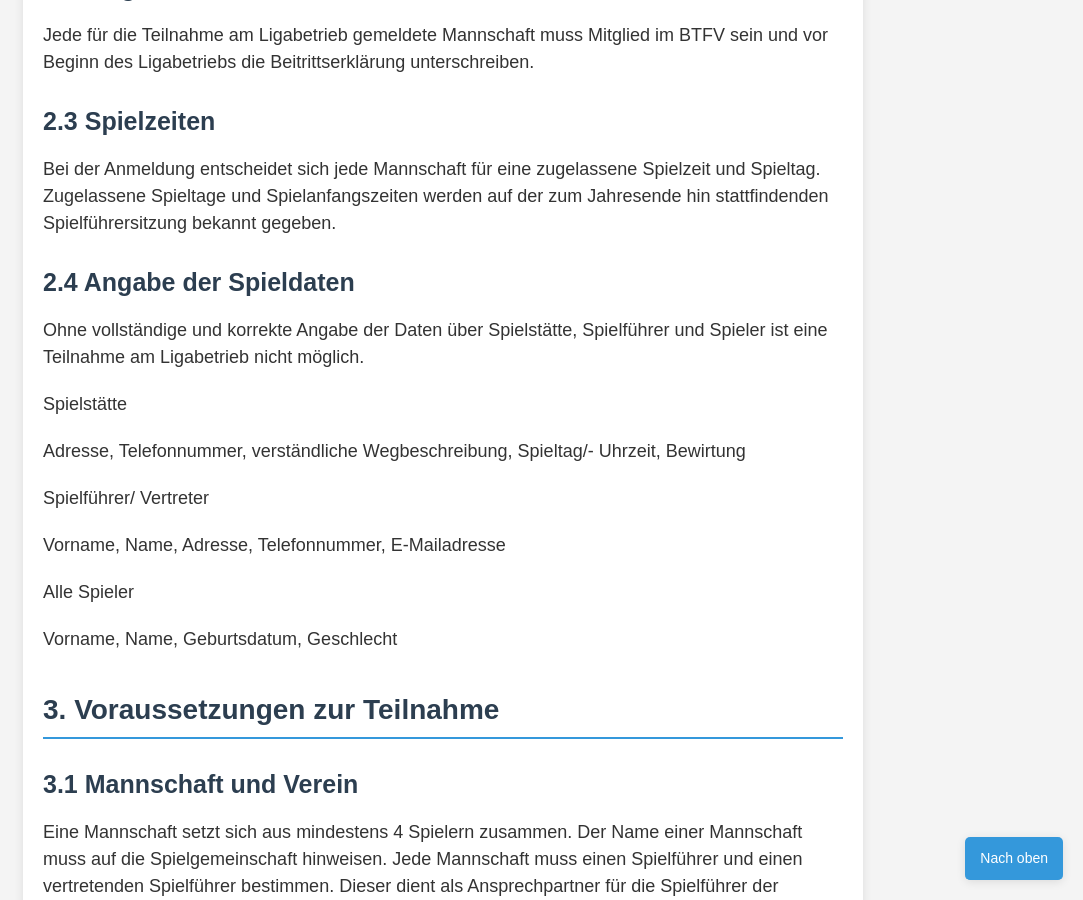
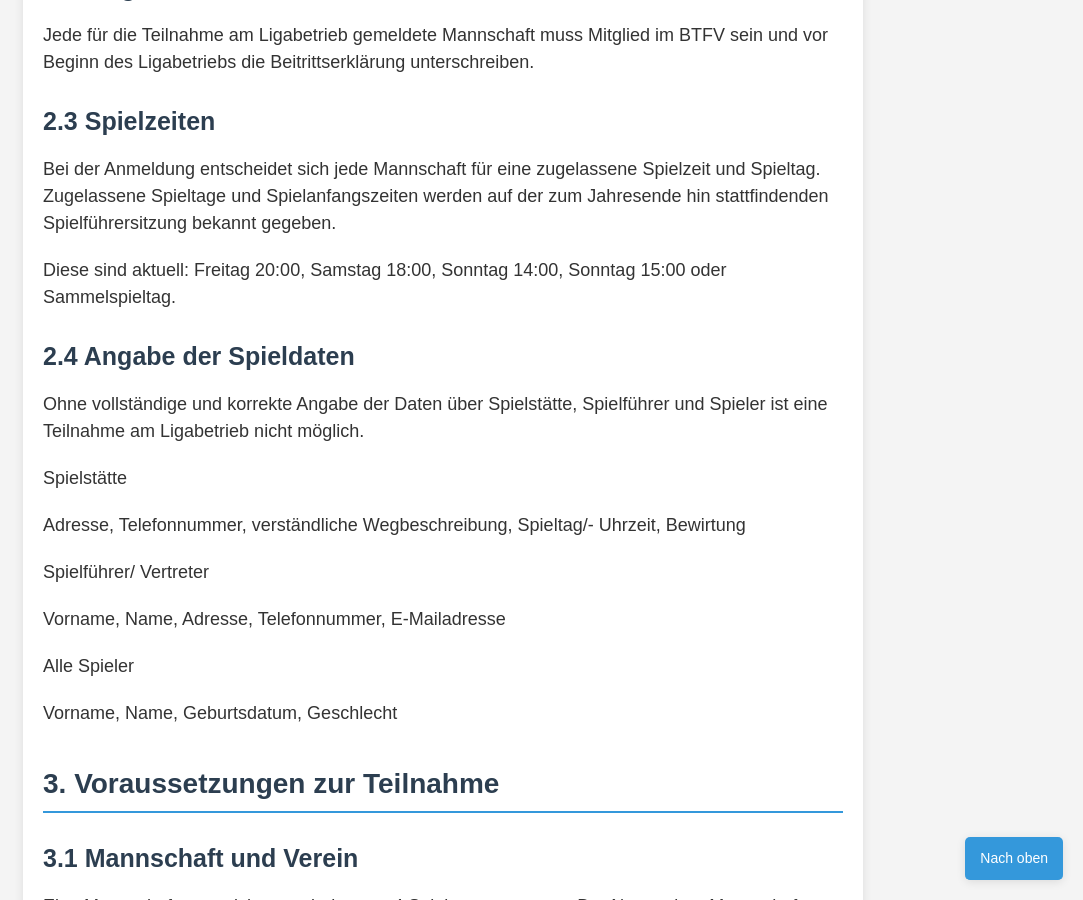
Before and after one commit to TFVSH/tfvsh-docs, a Jekyll site: the page built from docs/spielordnung.md, in a window 1280 px wide and 900 px high, scrolled down 3475 px. Shown: the whole window, without its empty margins (197-1280 px from the left). Built offline with Jekyll 4.4.1, drawn with Linux system fonts in a browser that asks for light colours; our own code applies the rules of GitHub Pages for plain Markdown files.

Commit message:
Aktuelle Spielzeiten für Ligabetrieb ergänzt

```diff
--- a/docs/spielordnung.md
+++ b/docs/spielordnung.md
@@ -60,6 +60,8 @@ Jede für die Teilnahme am Ligabetrieb gemeldete Mannschaft muss Mitglied im BTF
 ## Spielzeiten
 
 Bei der Anmeldung entscheidet sich jede Mannschaft für eine zugelassene Spielzeit und Spieltag. Zugelassene Spieltage und Spielanfangszeiten werden auf der zum Jahresende hin stattfindenden Spielführersitzung bekannt gegeben.
+
+Diese sind aktuell: Freitag 20:00, Samstag 18:00, Sonntag 14:00, Sonntag 15:00 oder Sammelspieltag.
 
 ## Angabe der Spieldaten
 
```
